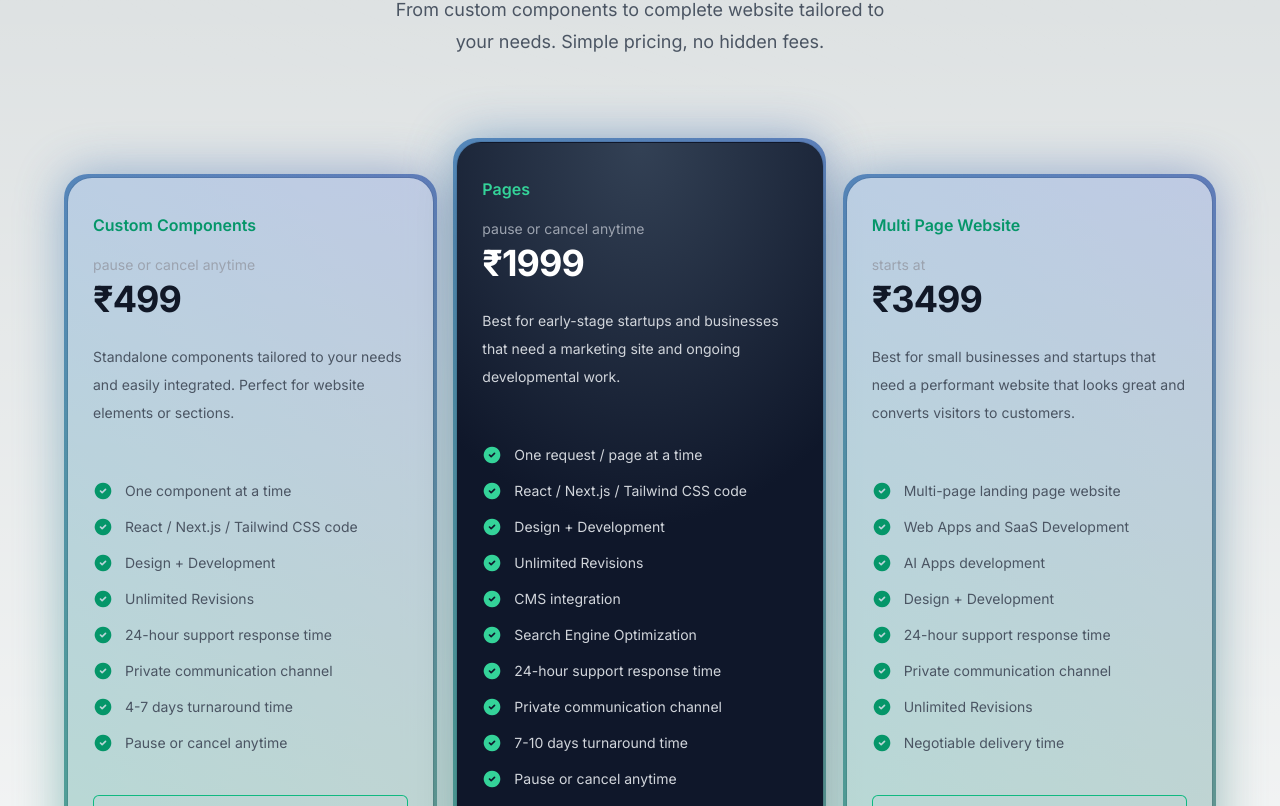
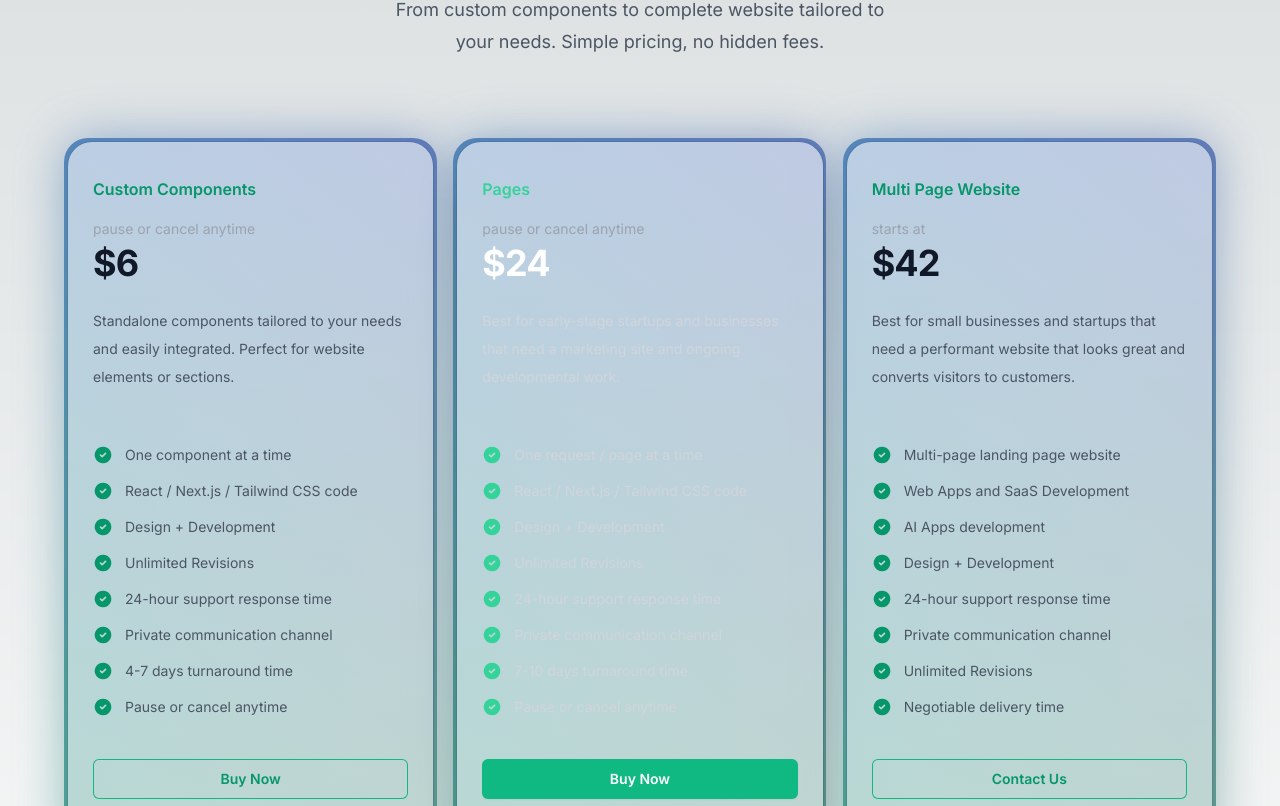
Before and after one commit to InfiniteDevs/impact, a Next.js app: page /pricing in a window 1280 px wide. Shown: the part 334-1140 px from the top of the page. Built offline with nearby package versions, Linux system fonts and the light colour scheme.

Commit message:
Update page.tsx

```diff
--- a/app/pricing/page.tsx
+++ b/app/pricing/page.tsx
@@ -41,7 +41,7 @@ export default function Pricing() {
                       pause or cancel anytime
                     </span>
                     <span className="text-gray-900 text-4xl font-bold tracking-tight dark:text-white">
-                      ₹499
+                      $6
                     </span>
                   </p>
                   <p className="text-gray-600 mt-6 text-sm leading-7 dark:text-neutral-200 h-24 md:h-32 xl:h-24">
@@ -246,7 +246,7 @@ export default function Pricing() {
               </div>
             </BackgroundGradient>
             <BackgroundGradient className="rounded-[22px]">
-              <div className="relative bg-[radial-gradient(164.75%_100%_at_50%_0%,#334155_0%,#0F172A_48.73%)]  shadow-2xl rounded-3xl px-6 py-8 ring-1 ring-gray-900/10 sm:mx-8 lg:mx-0 border border-transparent h-full flex flex-col justify-between">
+              <div className="relative dark:bg-black dark:border-white/[0.2] bg-white/60 shadow-2xl rounded-3xl px-6 py-8 ring-1 ring-gray-900/10 sm:mx-8 lg:mx-0 border border-transparent h-full flex flex-col justify-between">
                 <div className="">
                   <h3
                     id="tier-pages-page"
@@ -259,7 +259,7 @@ export default function Pricing() {
                       pause or cancel anytime
                     </span>
                     <span className="text-white text-4xl font-bold tracking-tight dark:text-white">
-                      ₹1999
+                      $24
                     </span>
                   </p>
                   <p className="text-gray-300 mt-6 text-sm leading-7 dark:text-neutral-200 h-24 md:h-32 xl:h-24">
@@ -378,50 +378,6 @@ export default function Pricing() {
                           strokeWidth="0"
                         ></path>
                       </svg>
-                      CMS integration
-                    </li>
-                    <li className="flex gap-x-3">
-                      <svg
-                        xmlns="http://www.w3.org/2000/svg"
-                        width="24"
-                        height="24"
-                        viewBox="0 0 24 24"
-                        fill="none"
-                        stroke="currentColor"
-                        strokeWidth="2"
-                        strokeLinecap="round"
-                        strokeLinejoin="round"
-                        className="text-emerald-400 h-6 w-5 flex-none"
-                        aria-hidden="true"
-                      >
-                        <path
-                          d="M17 3.34a10 10 0 1 1 -14.995 8.984l-.005 -.324l.005 -.324a10 10 0 0 1 14.995 -8.336zm-1.293 5.953a1 1 0 0 0 -1.32 -.083l-.094 .083l-3.293 3.292l-1.293 -1.292l-.094 -.083a1 1 0 0 0 -1.403 1.403l.083 .094l2 2l.094 .083a1 1 0 0 0 1.226 0l.094 -.083l4 -4l.083 -.094a1 1 0 0 0 -.083 -1.32z"
-                          fill="currentColor"
-                          strokeWidth="0"
-                        ></path>
-                      </svg>
-                      Search Engine Optimization
-                    </li>
-                    <li className="flex gap-x-3">
-                      <svg
-                        xmlns="http://www.w3.org/2000/svg"
-                        width="24"
-                        height="24"
-                        viewBox="0 0 24 24"
-                        fill="none"
-                        stroke="currentColor"
-                        strokeWidth="2"
-                        strokeLinecap="round"
-                        strokeLinejoin="round"
-                        className="text-emerald-400 h-6 w-5 flex-none"
-                        aria-hidden="true"
-                      >
-                        <path
-                          d="M17 3.34a10 10 0 1 1 -14.995 8.984l-.005 -.324l.005 -.324a10 10 0 0 1 14.995 -8.336zm-1.293 5.953a1 1 0 0 0 -1.32 -.083l-.094 .083l-3.293 3.292l-1.293 -1.292l-.094 -.083a1 1 0 0 0 -1.403 1.403l.083 .094l2 2l.094 .083a1 1 0 0 0 1.226 0l.094 -.083l4 -4l.083 -.094a1 1 0 0 0 -.083 -1.32z"
-                          fill="currentColor"
-                          strokeWidth="0"
-                        ></path>
-                      </svg>
                       24-hour support response time
                     </li>
                     <li className="flex gap-x-3">
@@ -506,7 +462,7 @@ export default function Pricing() {
                   </button>
                 </div>
               </div>
-            </BackgroundGradient>{" "}
+            </BackgroundGradient>
             <BackgroundGradient className="rounded-[22px]">
               <div className="dark:bg-black dark:border-white/[0.2] bg-white/60  rounded-3xl px-6 py-8 ring-1 ring-gray-900/10 sm:mx-8 lg:mx-0 border border-transparent h-full flex flex-col justify-between">
                 <div className="">
@@ -521,7 +477,7 @@ export default function Pricing() {
                       starts at
                     </span>
                     <span className="text-gray-900 text-4xl font-bold tracking-tight dark:text-white">
-                      ₹3499
+                      $42
                     </span>
                   </p>
                   <p className="text-gray-600 mt-6 text-sm leading-7 dark:text-neutral-200 h-24 md:h-32 xl:h-24">
```
